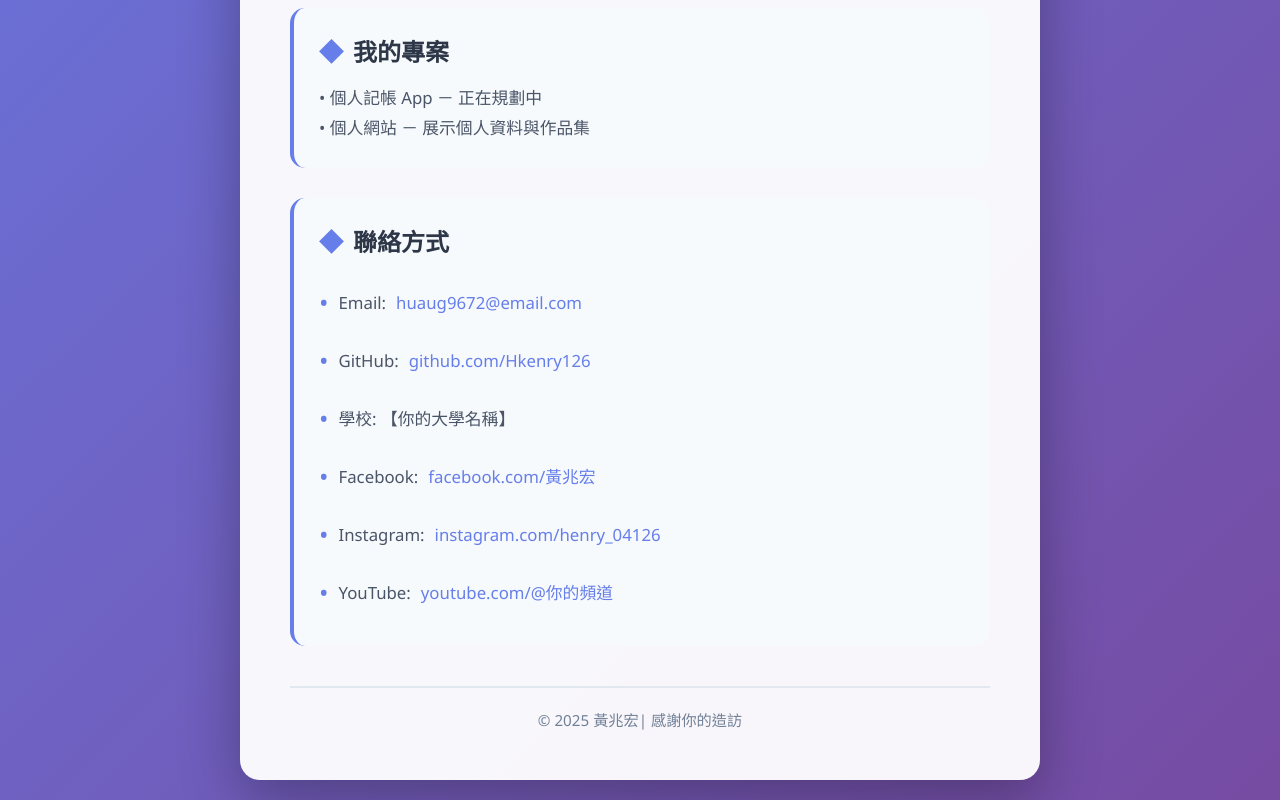
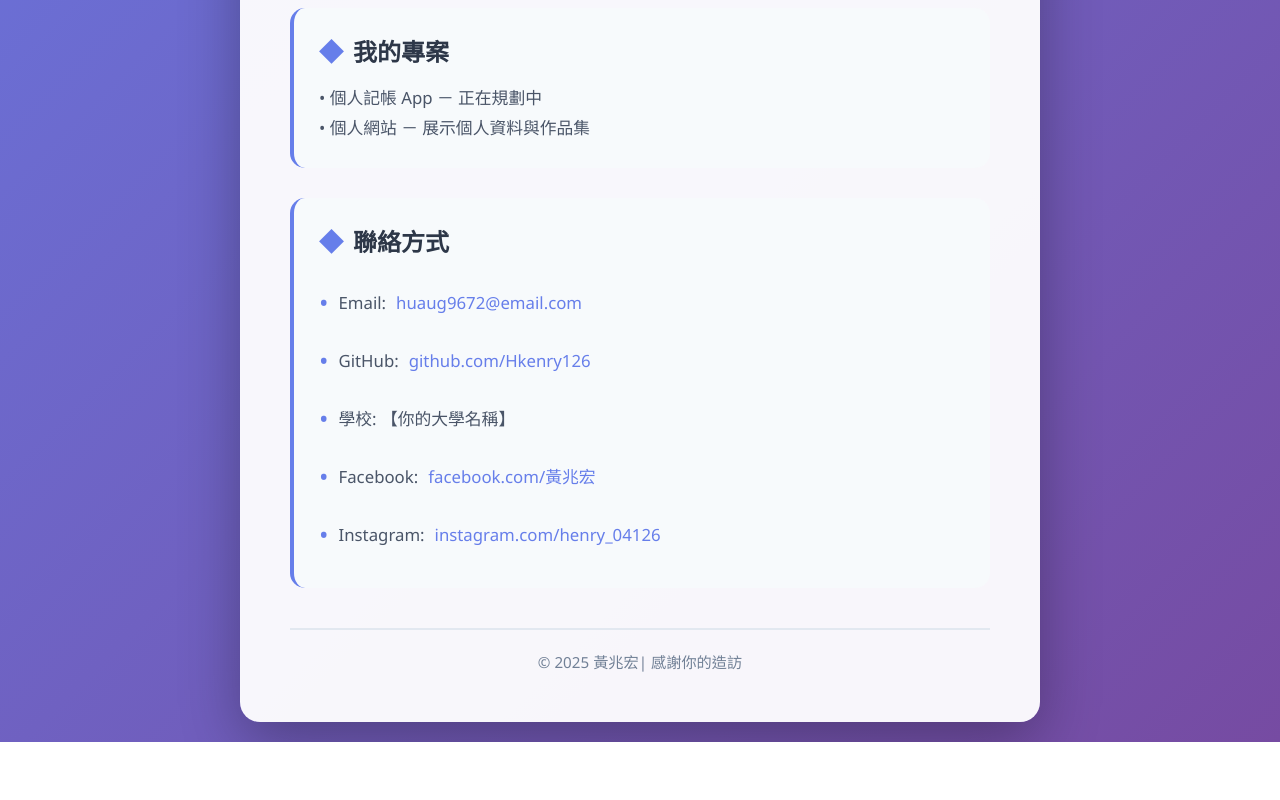
Before and after one commit to HENRY596196/myAPP, a plain HTML site: page index.html in a window 1280 px wide. Shown: the part 904-1704 px from the top of the page. After the commit the page ends 1646 px from the top, so only its background shows below. Drawn offline with Linux system fonts and the light colour scheme.

Commit message:
Update index.html
Comment out YouTube link in the footer section.

```diff
--- a/index.html
+++ b/index.html
@@ -243,7 +243,7 @@
         <li>學校: 【你的大學名稱】</li>
         <li>Facebook: <a href="https://www.facebook.com/share/1FnBRDRMW6/" target="_blank">facebook.com/黃兆宏</a></li>
         <li>Instagram: <a href="https://www.instagram.com/henry_04126?igsh=a3R2ZHEwdmMybDMw" target="_blank">instagram.com/henry_04126</a></li>
-        <li>YouTube: <a href="https://youtube.com/@你的頻道" target="_blank">youtube.com/@你的頻道</a></li>
+        <!-- <li>YouTube: <a href="https://youtube.com/@你的頻道" target="_blank">youtube.com/@你的頻道</a></li> -->
       </ul>
     </div>
 
```
